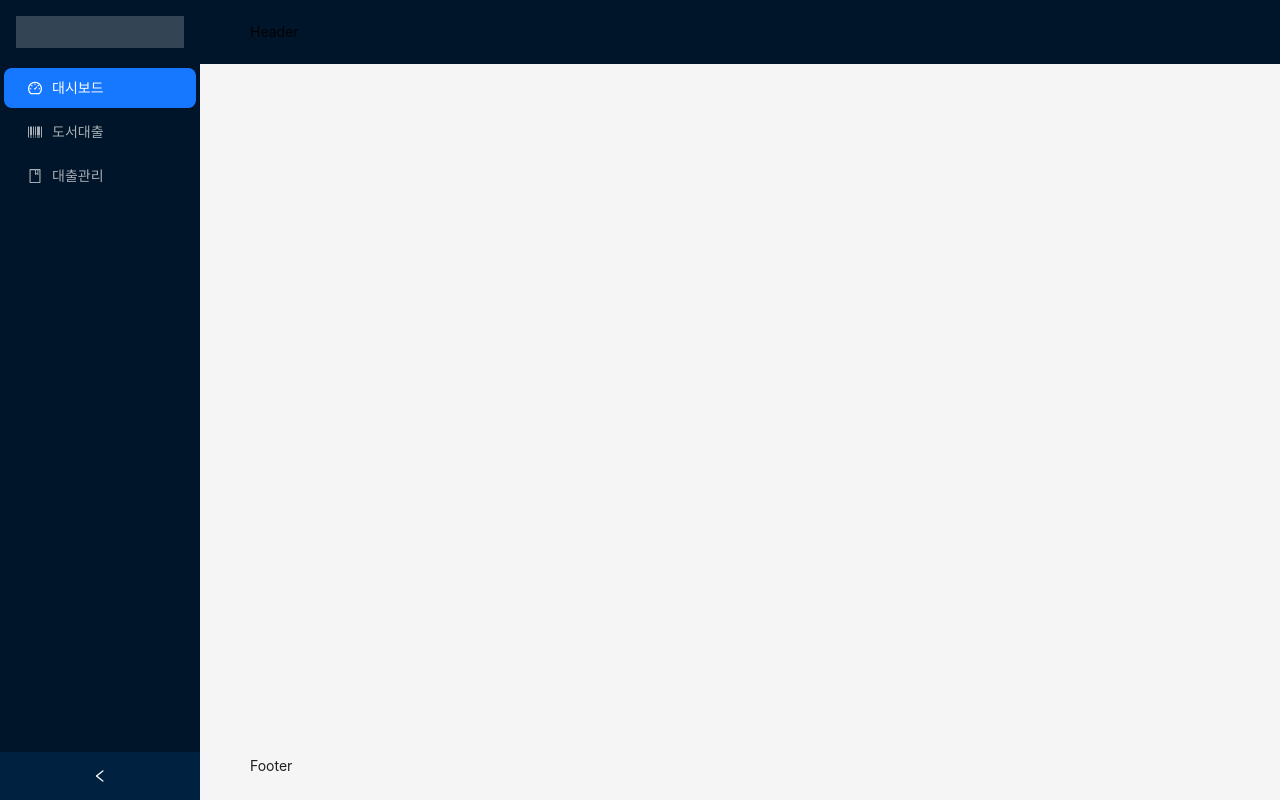
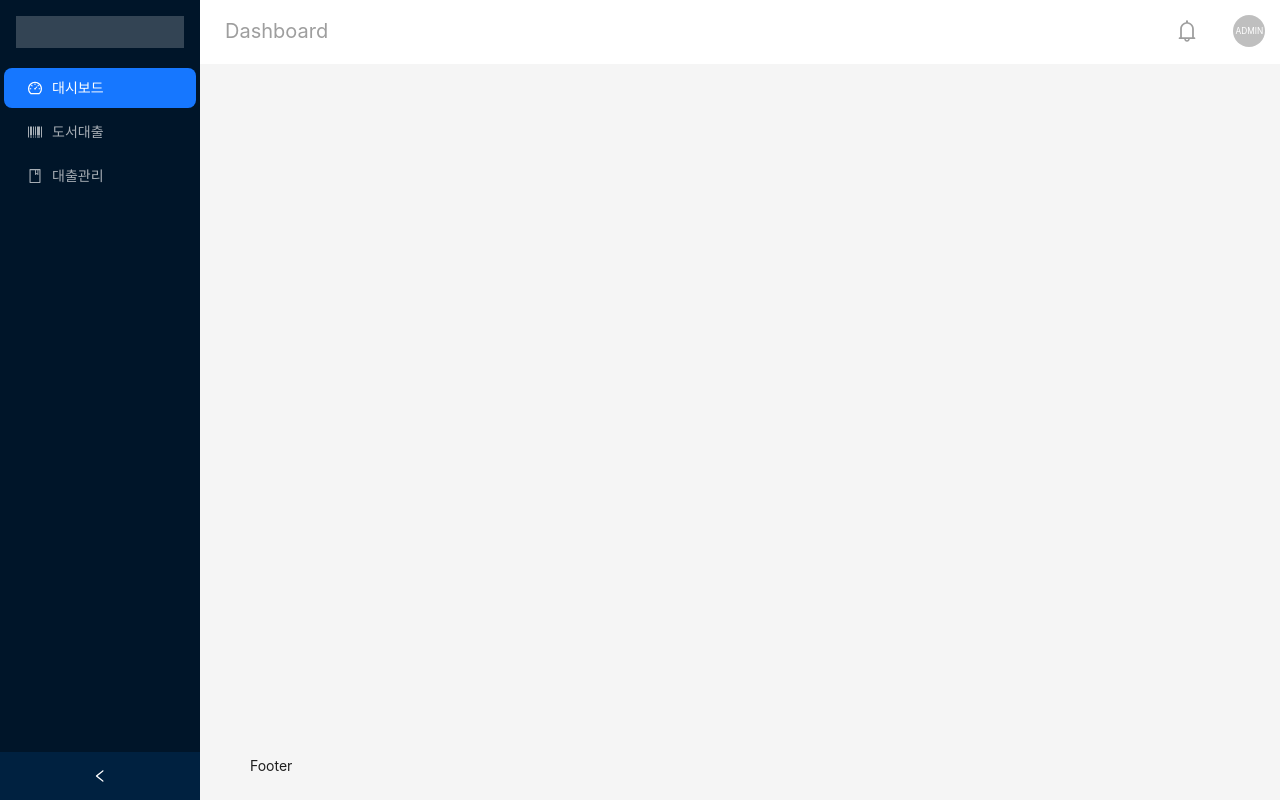
Before and after one commit to seoseonyu/library-system-front, a React (Vite) app: page /user in a window 1280 px wide. Built offline with nearby package versions, Linux system fonts and the light colour scheme.

Commit message:
페이지 헤더 기본 템플릿 생성

```diff
--- /dev/null
+++ b/src/components/common/header/Header.tsx
@@ -0,0 +1,59 @@
+import styled from "styled-components";
+import {Avatar, Typography} from "antd";
+import {BellOutlined, NotificationFilled} from "@ant-design/icons";
+
+interface IProps {
+  title: string;
+}
+
+const Header = ({title}: IProps) => {
+  return (
+    <HeaderWarp>
+      <HeaderLeftItem>
+        <HeaderTitleItemWrap>
+          <Typography style={{fontSize: 20, lineHeight: '32px', color: 'inherit'}}>{title}</Typography>
+        </HeaderTitleItemWrap>
+      </HeaderLeftItem>
+      <HeaderRightItem>
+        <HeaderIconItemWrap>
+          <BellOutlined
+            style={{width: 32, height: 32, fontSize: 22, justifyContent: "center"}}/>
+        </HeaderIconItemWrap>
+        <HeaderIconItemWrap>
+          <Avatar size='default' gap={2}>
+            {`ADMIN`}
+          </Avatar>
+        </HeaderIconItemWrap>
+      </HeaderRightItem>
+    </HeaderWarp>
+  )
+}
+
+export default Header;
+
+const HeaderWarp = styled.header`
+  position: relative;
+  display: flex;
+  justify-content: space-between;
+  flex: 0 1 64px;
+  background-color: white;
+
+  color: rgb(158, 158, 158);
+`;
+
+const HeaderLeftItem = styled.div`
+  display: flex;
+  flex-direction: row;
+`;
+const HeaderTitleItemWrap = styled.div`
+  padding: 15px 15px 15px 25px;
+`;
+
+const HeaderRightItem = styled.div`
+  display: flex;
+  flex-direction: row;
+`;
+
+const HeaderIconItemWrap = styled.div`
+  padding: 15px
+`;
--- a/src/pages/user/dashboard.page.tsx
+++ b/src/pages/user/dashboard.page.tsx
@@ -1,10 +1,17 @@
 import {Outlet} from "react-router-dom";
+import styled from "styled-components";
 
 const UserDashboard = () => {
   return (
-    <div>
+    <BackgroundWrap>
       아이템
-    </div>
+    </BackgroundWrap>
   )
 };
 export default UserDashboard
+
+const BackgroundWrap = styled.div`
+
+  background-color: #001529;
+
+`;
--- a/src/routes/user.route.tsx
+++ b/src/routes/user.route.tsx
@@ -3,11 +3,12 @@ import {
   BookOutlined,
   DashboardOutlined,
 } from "@ant-design/icons";
-import { Layout, Menu, MenuProps, Space } from "antd";
-import { Key, ReactNode, useState } from "react";
+import {Layout, Menu, MenuProps, Space} from "antd";
+import {Key, ReactNode, useState} from "react";
 import {Outlet, useNavigate} from "react-router-dom";
+import Header from "../components/common/header/Header";
 
-const { Header, Footer, Sider, Content } = Layout;
+const {Footer, Sider, Content} = Layout;
 
 type MenuItem = Required<MenuProps>["items"][number];
 
@@ -28,9 +29,9 @@ function getItem(
 }
 
 const items: MenuItem[] = [
-  getItem("대시보드", "dashboard", <DashboardOutlined />),
-  getItem("도서대출", "book", <BarcodeOutlined />),
-  getItem("대출관리", "manage", <BookOutlined />),
+  getItem("대시보드", "dashboard", <DashboardOutlined/>),
+  getItem("도서대출", "book", <BarcodeOutlined/>),
+  getItem("대출관리", "manage", <BookOutlined/>),
 ];
 
 const UserRoute = () => {
@@ -41,10 +42,10 @@ const UserRoute = () => {
   };
 
   return (
-    <Space direction="vertical" style={{ width: "100%" }} size={[0, 48]}>
+    <Space direction="vertical" style={{width: "100%"}} size={[0, 48]}>
       <Layout hasSider>
         <Sider
-          style={{ overflow: "auto", height: "100vh", width: 256 }}
+          style={{overflow: "auto", height: "100vh", width: 256}}
           collapsible
           collapsed={collapsed}
           onCollapse={(value) => setCollapsed(value)}
@@ -67,9 +68,9 @@ const UserRoute = () => {
           <p>{collapsed}</p>
         </Sider>
         <Layout>
-          <Header>Header</Header>
-          <Content style={{ padding: 10 }}>
-            <Outlet />
+          <Header title={'Dashboard'}/>
+          <Content style={{padding: 10}}>
+            <Outlet/>
           </Content>
           <Footer>Footer</Footer>
         </Layout>
```
